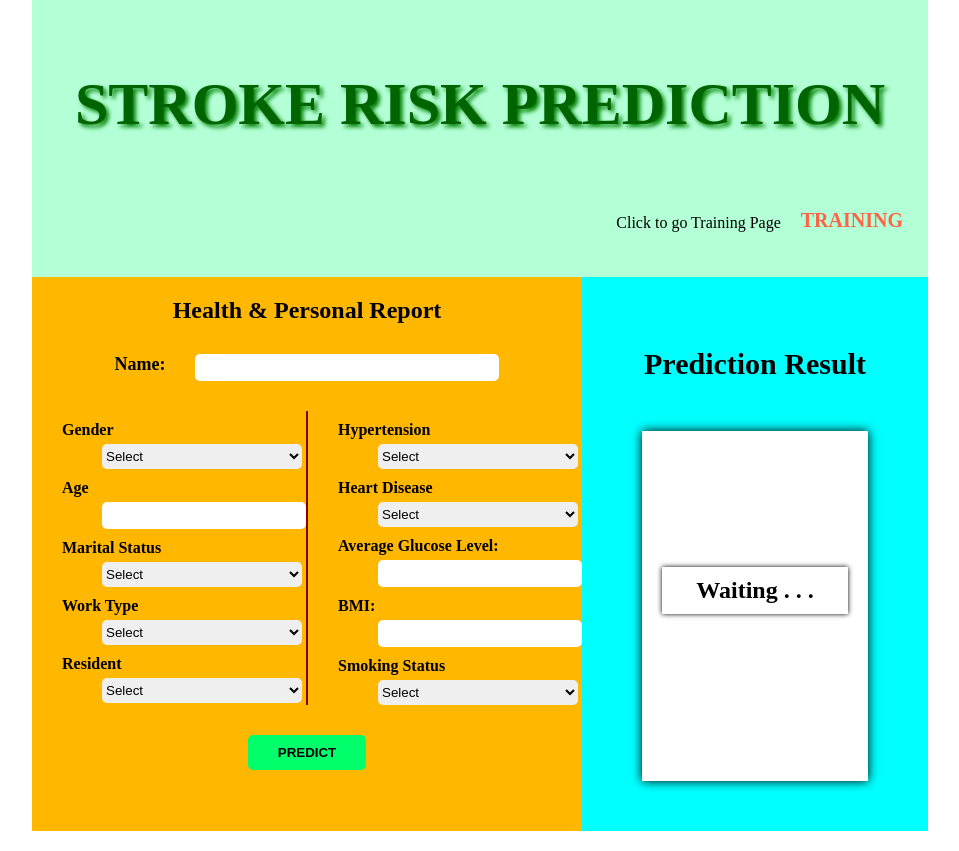
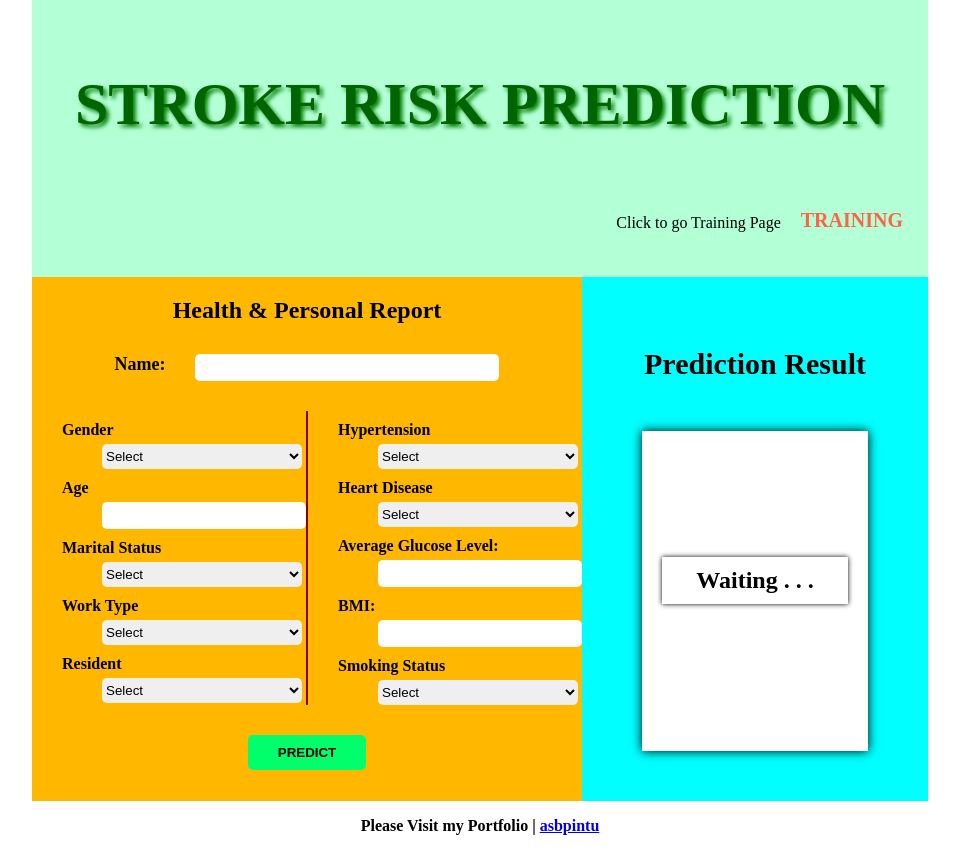
Before and after one commit to asbpintu/Stroke-Risk-Prediction, a Flask app: page / in a window 1280 px wide. Shown: the whole page, without its empty margins (160-1119 px from the left). Run offline with Flask 3, Linux system fonts and the light colour scheme.

Commit message:
footer updated

```diff
--- a/static/main.css
+++ b/static/main.css
@@ -57,7 +57,6 @@ body{
     display: grid;
     grid-template-columns: 7fr 5fr;
     margin-top: 40px;
-    /* justify-content: center; */
 }
 .left{
     background-color: rgb(255, 183, 0);
@@ -84,7 +83,7 @@ body{
     display: flex;
     justify-content: center;
     margin-top: 30px;
-    margin-bottom: 30px;
+
 }
 .field .left .outer-ten input, select{
     border-radius: 5px;
@@ -120,7 +119,7 @@ body{
 }
 .prediction-value{
     margin: 50px 60px;
-    height: 350px;
+    height: 320px;
     box-shadow: 0px 0px 10px black;
     display: grid;
     align-items:start;
@@ -187,3 +186,16 @@ body{
     font-weight: 800;
     cursor: pointer;
 }
+
+
+/* footer */
+
+.footer{
+    display: flex;
+    justify-content: center;
+}
+
+.footer-text{
+    font-size: 16px;
+    font-weight: 800;
+}
--- a/templates/index.html
+++ b/templates/index.html
@@ -144,6 +144,13 @@
                 </div>
             </div>
         </div>
+        <footer>
+            <div class="footer">
+                <p class="footer-text">
+                    Please Visit my Portfolio | <a href="https://asbpintu.netlify.app/" target="_blank">asbpintu</a>
+                </p>
+            </div>
+        </footer>
     </div>
 </body>
 
```
Also changed, not shown: templates/training.html (+7 -0 lines).
